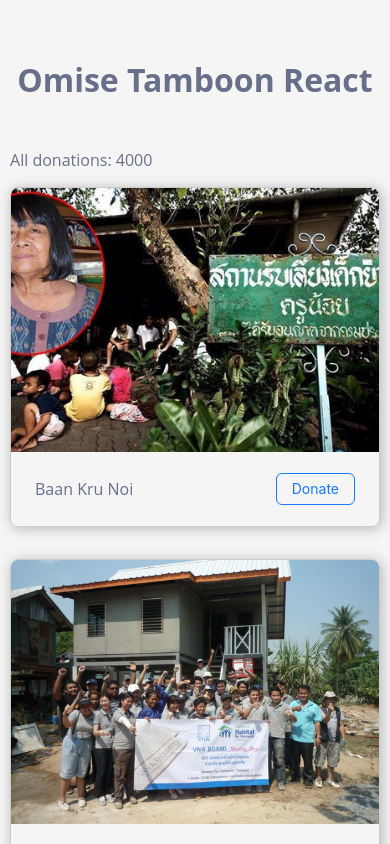
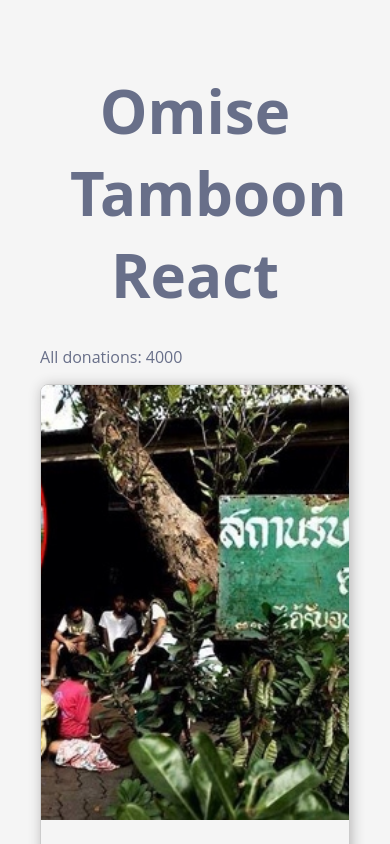
Before and after one commit to nuttnonn/Tamboon-React, a React app: page / in a window 390 px wide. Shown: the top 844 px of the page. Built offline with nearby package versions, Linux system fonts and the light colour scheme; data requests are answered from the project's data file; the HTML template or start-up script is replaced by a standard one.

Commit message:
style(container, donation-card): edit styles for small screen devices

```diff
--- a/src/components/Card.tsx
+++ b/src/components/Card.tsx
@@ -14,6 +14,10 @@
     border-radius: 8px;
     box-shadow: 0.1rem 0.1rem 0.8rem #b6b5b5;
     overflow: hidden;
+
+    @media screen and (max-width: 440px) {
+        height: 560px;
+    }
 `;
 
 const Image = styled.img`
--- a/src/components/StyledContainer.tsx
+++ b/src/components/StyledContainer.tsx
@@ -3,10 +3,10 @@
 export const Container = styled.div`
     max-width: 1200px;
     margin: 0 auto;
-    padding: 20px;
+    padding: 0 20px 160px 20px;
 
-    @media (max-width: 768px) {
-        padding: 10px;
+    @media (max-width: 440px) {
+        padding: 40px;
     }
 `;
 
--- a/src/styles/GlobalStyles.ts
+++ b/src/styles/GlobalStyles.ts
@@ -19,6 +19,11 @@
         text-align: center;
         font-weight: bold;
         margin: 1.5em 0;
+
+        @media (max-width: 440px) {
+            font-size: 3.75rem;
+            margin: 0.5em 0.5em;
+        }
     }
 
     h2 {
```
